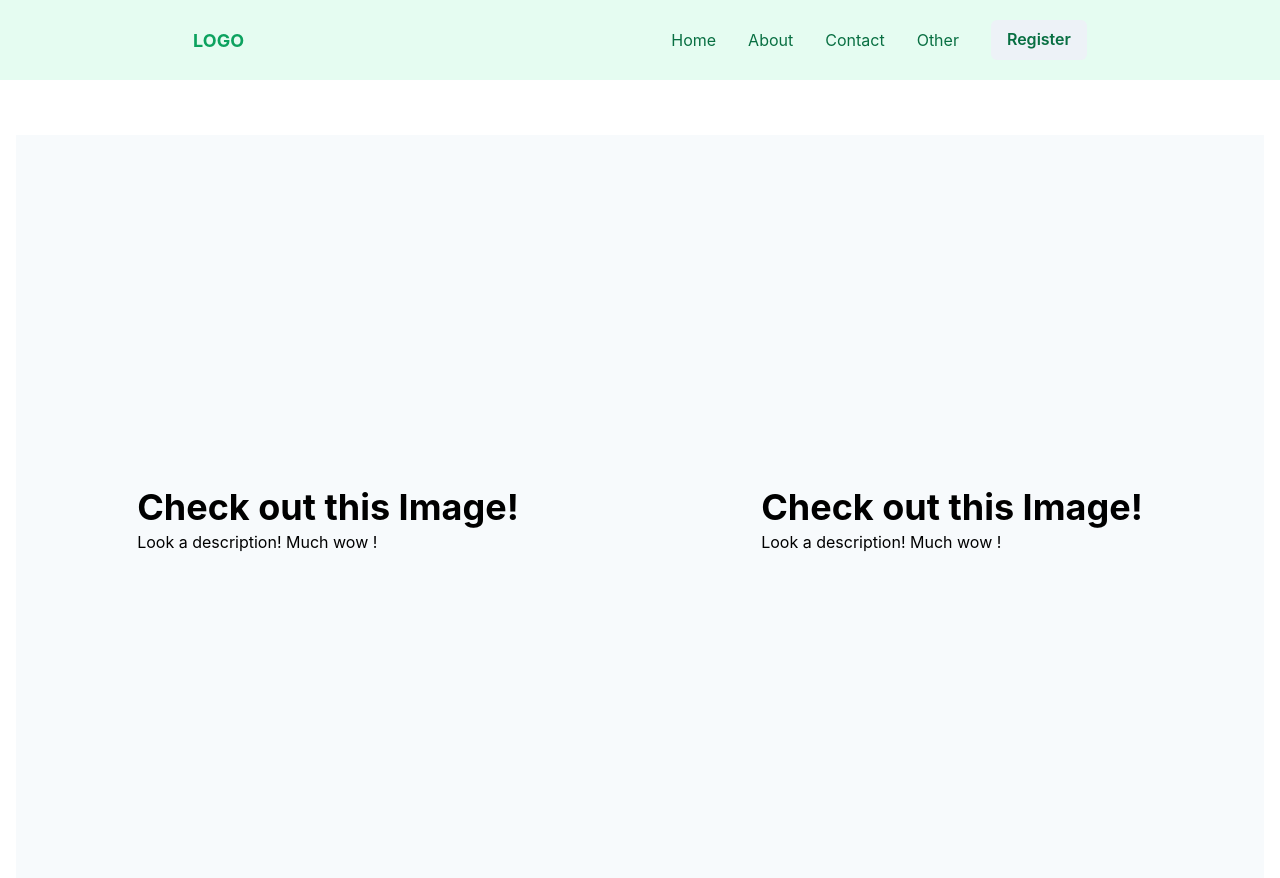
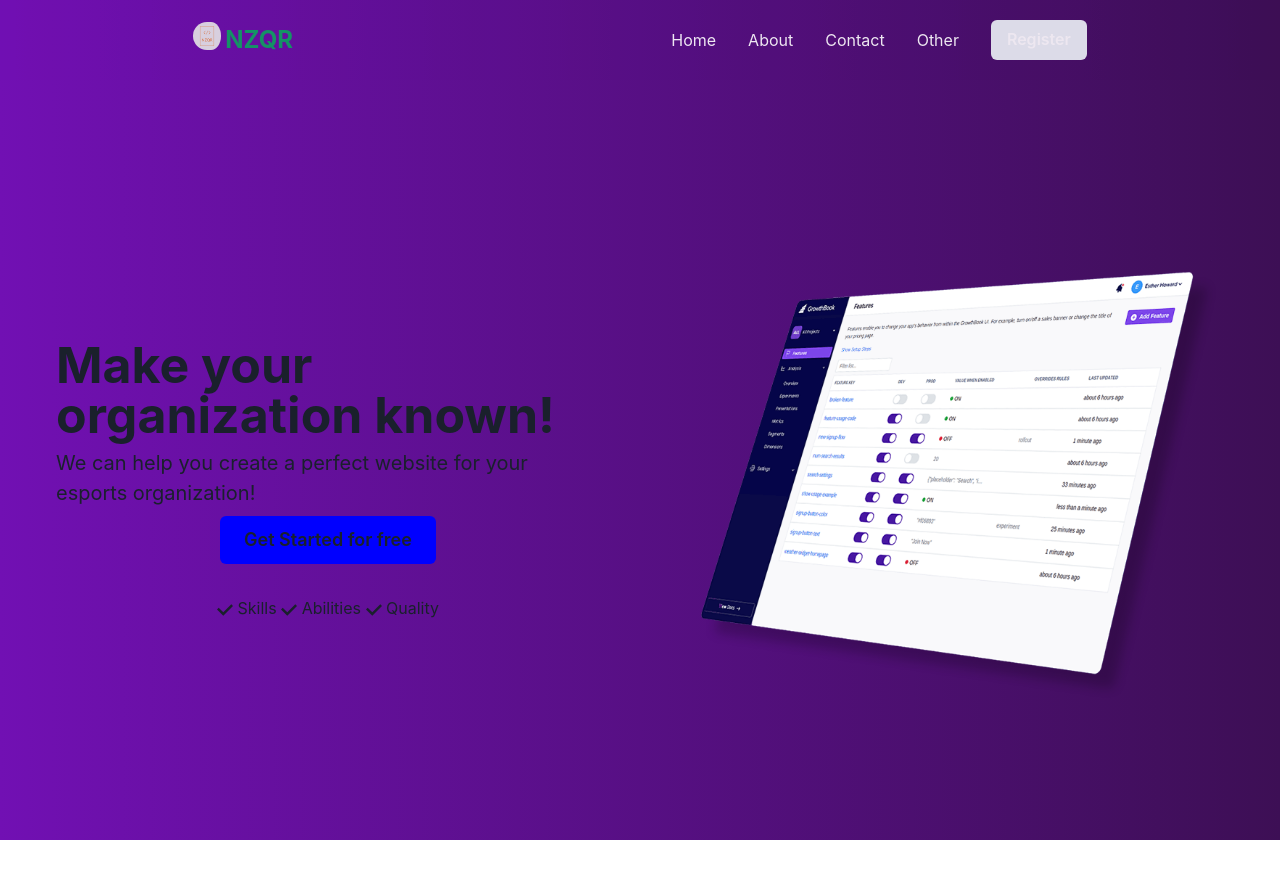
Before and after one commit to JorgeOchoaReyes/SinglePageWebsite, a Next.js app: page / in a window 1280 px wide. Shown: the top 878 px of the page. After the commit the page ends 840 px from the top, so only its background shows below. Built offline with nearby package versions, Linux system fonts and the light colour scheme.

Commit message:
UI color scheme update and img added

```diff
--- a/src/components/Header.tsx
+++ b/src/components/Header.tsx
@@ -1,5 +1,7 @@
 import React from 'react';
-import { Box,  Center, Text, Flex, Heading, VStack} from '@chakra-ui/react';
+import { Box, Text, Flex, Heading, VStack, Image, Button } from '@chakra-ui/react';
+import Product from '../Util/growthbook.png';
+import {CheckIcon} from '@chakra-ui/icons';
 
 interface HeaderProps {
 
@@ -8,20 +10,26 @@ interface HeaderProps {
 
 const LeftContent = () => {
     return (
-        <VStack
-            w="full"
-            h="full"
-            p="10"
-            justifyContent='space-around'
-            alignItems='center' bg="gray.50">
 
-            <Box>
-                <Heading> Check out this Image! </Heading>
-                <Text> Look a description! Much wow ! </Text>
-            </Box>
+            <VStack
+                w="full"
+                h="full"
+                p="10"
+                justifyContent='space-around'>
+                <Box>
+                        <VStack spacing={8}>
+                            <VStack spacing={2} alignContent='flex-start'>
+                                <Heading fontSize={{ base: '25px', md: '50px', lg: '50px'}} fontWeight='bolder' size='2xl'> Make your organization known! </Heading>
+                                <Text fontSize={{ base: 'auto', md: '20px'}} > We can help you create a perfect website for your esports organization! </Text>
+                                <Box>
+                                    <Button zIndex={0} isFullWidth={true} size="lg" bg='blue' > Get Started for free </Button>
+                                </Box>
+                            </VStack>
+                            <Text> <CheckIcon /> Skills <CheckIcon /> Abilities <CheckIcon /> Quality </Text>
+                        </VStack>
+                </Box>
+            </VStack>
 
-
-        </VStack>
     )
 }
 
@@ -32,11 +40,12 @@ const RightContent = () => {
             h="full"
             p="10"
             justifyContent='space-around'
-            alignItems='center' bg="gray.50">
+            alignItems='center'>
 
             <Box>
-                <Heading> Check out this Image! </Heading>
-                <Text> Look a description! Much wow ! </Text>
+                <Image
+                        src={Product.src}
+                        alt='Company Logo'/>
             </Box>
 
 
@@ -46,7 +55,7 @@ const RightContent = () => {
 
 export const Header: React.FC<HeaderProps> = ({}) => {
     return (
-        <Flex h={{base: "auto", md: "100vh"}} textColor='black' py={[0, 10, 15]} direction={{base: "column-reverse", md: "row"}}>
+        <Flex h={{base: "auto", md: "90vh"}}  py={[0, 10, 15]} direction={{base: "column", md: "row"}}>
             <LeftContent />
             <RightContent />
         </Flex>
--- a/src/components/Navbar.tsx
+++ b/src/components/Navbar.tsx
@@ -1,5 +1,6 @@
-import { Box, Text, Button, Spacer, Stack, Link, Flex} from '@chakra-ui/react';
+import { Box, Text, Button, Image, Stack, Link, Flex} from '@chakra-ui/react';
 import React, {useState} from 'react';
+import Img from '../Util/logo.jpg';
 
 interface NavbarProps {
 
@@ -7,9 +8,17 @@ interface NavbarProps {
 
 const Logo = (props) => {
     return(
-        <Box {...props} >
-            <Text fontSize='lg' fontWeight='bold'>
-                LOGO
+        <Box {...props} flexDirection='row' display='flex' justifyContent='center' >
+            <Box>
+
+                <Image
+                    borderRadius='full'
+                    src={Img.src}
+                    pr='1'
+                    alt='Company Logo'/>
+            </Box>
+            <Text fontSize='2xl' fontWeight='bold'>
+                NZQR
             </Text>
         </Box>
     )
@@ -18,7 +27,7 @@ const Logo = (props) => {
 const MenuToggle = ({toggle, isOpen}) => {
     return (
         <Box display={{base: 'block', md: 'none'}} onClick={toggle}>
-            {isOpen ? <Text> Close Menu </Text> : <Text> Open Menu </Text>}
+            {isOpen ? <Text> Close Menu </Text> : <Text> Open Menu </Text> }
         </Box>
     )
 }
@@ -41,13 +50,15 @@ const NavbarContainer = ({children, ...props}) => {
             justify="space-around"
             position="sticky"
             top={0}
+            zIndex={1}
             wrap='wrap'
             w="100%"
             mb={10}
             p={5}
             px={1}
-            bg={["primary.500", "primary.500", "primary.100", "primary.100"]}
-            color={["white", "white", "primary.700", "primary.700"]}
+            bg="linear-gradient(to right, #7110b3, #3d0f55)"
+            opacity={.9}
+            color={["white"]}
             {...props}
         >
             {children}
--- a/src/pages/_app.tsx
+++ b/src/pages/_app.tsx
@@ -1,4 +1,4 @@
-import { ChakraProvider } from '@chakra-ui/react'
+import { ChakraProvider, Box } from '@chakra-ui/react'
 
 import theme from '../theme'
 import { AppProps } from 'next/app'
@@ -7,8 +7,11 @@ import {Navbar} from '../components/Navbar'
 function MyApp({ Component, pageProps }: AppProps) {
   return (
     <ChakraProvider resetCSS theme={theme}>
-      <Navbar />
-      <Component {...pageProps} />
+      <Box bg="linear-gradient(to right, #7110b3, #3d0f55)">
+        <Navbar />
+        <Component {...pageProps} />
+      </Box>
+
     </ChakraProvider>
   )
 }
```
Also changed, not shown: src/components/Fade.tsx (added, +11 -0 lines), src/Util/growthbook.png (added), src/Util/logo.jpg (added).
